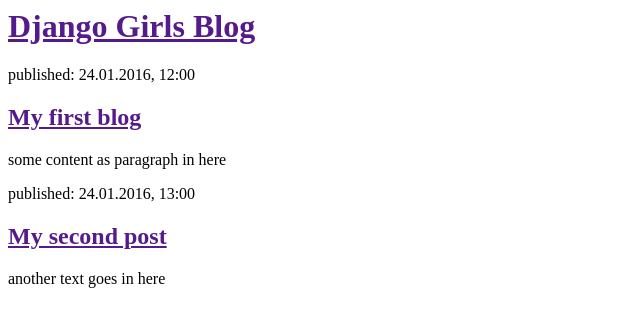
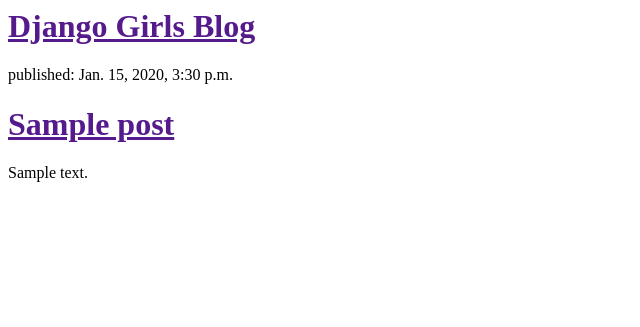
Before and after one commit to MioaraM/my-first-blog, a Django app: template blog/templates/blog/post_list.html in a window 1280 px wide. Shown: the top 327 px of the page, without its empty margins (0-640 px from the left). Run offline with Django 3.2, Linux system fonts and the light colour scheme; the template is opened without the code that fills it: values that come from a table or form of the project are taken from there, others are empty; tables that the repository leaves empty hold one stand-in row (values such as "Sample post").

Commit message:
Modified templates to display posts from database.

```diff
--- a/blog/templates/blog/post_list.html
+++ b/blog/templates/blog/post_list.html
@@ -8,18 +8,14 @@
 		<div>
 			<h1><a href="">Django Girls Blog</a></h1>
 		</div>
+		{% for post in posts %}
+			<div>
+				<p>published: {{ post.published_date }}
+				<h1><a href="">{{ post.title }}</a></h1>
+				<p>{{ post.text|linebreaks }}</p>
+			</div>
 
-		<div>
-			<p>published: 24.01.2016, 12:00</p>
-			<h2><a href="">My first blog</a></h2>
-			<p>some content as paragraph in here</p>
-		</div>
-
-		<div>
-			<p>published: 24.01.2016, 13:00</p>
-			<h2><a href="">My second post</a></h2>
-			<p>another text goes in here</p>
-		</div>
+		{% endfor %}
 
 	</body>
 
--- a/blog/views.py
+++ b/blog/views.py
@@ -1,6 +1,8 @@
 from django.shortcuts import render
+from django.utils import timezone
+from .models import Post
 
-# Create your views here.
 
 def post_list(request):
-	return render(request, 'blog/post_list.html', {})
+	posts = Post.objects.filter(published_date__lte=timezone.now()).order_by('published_date')
+	return render(request, 'blog/post_list.html', {'posts':posts})
```
Also changed, not shown: blog/models.py (+5 -5 lines).
